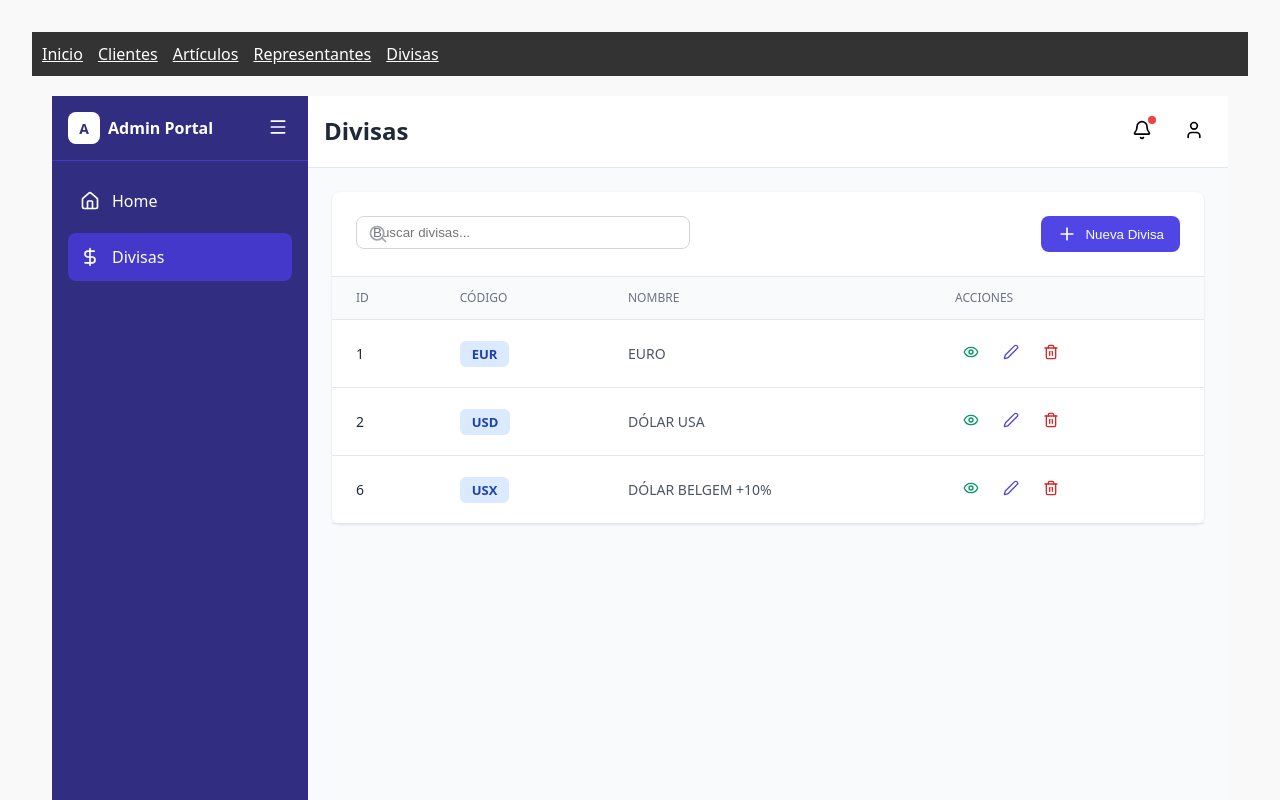
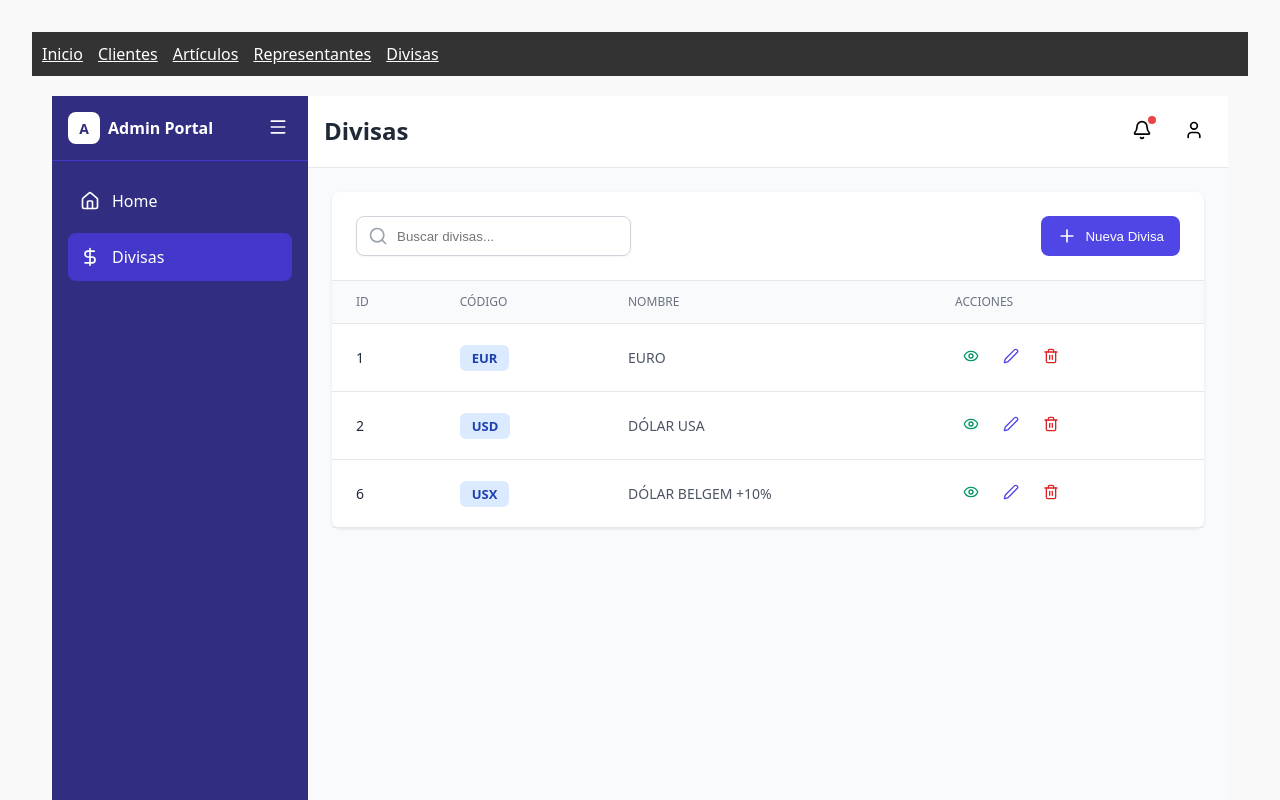
Before and after one commit to Anqi-21Y/Practica_Belgem_Front, a React (Vite) app: page /divisas in a window 1280 px wide. Shown: the top 800 px of the page. Built offline with nearby package versions, Linux system fonts and the light colour scheme.

Commit message:
feat(divisas): unificar estilo del buscador (lupa) con Artículos

```diff
--- a/src/pages/Divisas.jsx
+++ b/src/pages/Divisas.jsx
@@ -30,6 +30,49 @@ const DivisasPage = () => {
     code: '',
     name: ''
   });
+
+    // estilos locales para que la lupa sea igual que Articulos
+  const styles = `
+    .divisas-toolbar { display:flex; gap:1rem; align-items:center; justify-content:space-between; flex-direction:column; }
+    @media(min-width:640px){ .divisas-toolbar { flex-direction:row; } }
+
+    .divisas-search-container {
+      position: relative;
+      width: 100%;
+    }
+    @media(min-width:640px){ .divisas-search-container { width: 50%; } }
+    @media(min-width:1024px){ .divisas-search-container { width: 33.3333%; } }
+
+    .divisas-search-icon {
+      position: absolute;
+      left: 0.75rem; /* 12px */
+      top: 50%;
+      transform: translateY(-50%);
+      color: #9ca3af;
+      pointer-events: none;
+    }
+
+    .divisas-search-input {
+      width: 100%;
+      padding: 0.5rem 1rem 0.5rem 2.5rem; /* pl-10 pr-4 py-2 */
+      border: 1px solid #d1d5db; /* gray-300 */
+      border-radius: 0.5rem; /* 8px */
+      box-shadow: 0 1px 2px rgba(0,0,0,0.05);
+      transition: border-color 0.15s, box-shadow 0.15s;
+      background: white;
+      box-sizing: border-box;
+      height: 40px;
+    }
+
+    .divisas-search-input:focus {
+      border-color: #4f46e5; /* indigo-600 */
+      outline: none;
+      box-shadow: 0 0 0 4px rgba(79,70,229,0.06);
+    }
+
+    /* Asegurar que el botón no se superponga ni cambie el alineamiento */
+    .divisas-actions { display:flex; gap:0.75rem; align-items:center; }
+  `;
 
   const handleViewDivisa = (divisa) => {
     setSelectedDivisa(divisa);
@@ -216,7 +259,9 @@ const DivisasPage = () => {
 
   return (
     <div style={{ display: 'flex', height: '100vh', backgroundColor: '#f9fafb', fontFamily: 'system-ui' }}>
-      {/* Sidebar */}
+      <style>{styles}</style>
+
+      {/* SIDEBAR*/}
       <div style={{ width: sidebarOpen ? '256px' : '80px', backgroundColor: '#312e81', color: 'white', transition: 'width 0.3s', display: 'flex', flexDirection: 'column' }}>
         <div style={{ padding: '16px', display: 'flex', alignItems: 'center', justifyContent: 'space-between', borderBottom: '1px solid #4338ca' }}>
           <div style={{ display: 'flex', alignItems: 'center', gap: '8px' }}>
@@ -242,8 +287,10 @@ const DivisasPage = () => {
         </nav>
       </div>
 
-      {/* Main */}
+      {/* MAIN */}
       <div style={{ flex: 1, display: 'flex', flexDirection: 'column', overflow: 'hidden' }}>
+
+        {/* HEADER */}
         <header style={{ backgroundColor: 'white', borderBottom: '1px solid #e5e7eb', padding: '16px', display: 'flex', alignItems: 'center', justifyContent: 'space-between' }}>
         <div style={{ display: 'flex', alignItems: 'center', gap: '16px' }}>
             {viewMode !== 'list' && (
@@ -253,29 +300,44 @@ const DivisasPage = () => {
             )}
             <h1 style={{ fontSize: '24px', fontWeight: '600', color: '#1f2937', margin: 0 }}>{getTitle()}</h1>
             </div>
+
             <div style={{ display: 'flex', gap: '16px' }}>
             <button style={{ padding: '8px', background: 'transparent', border: 'none', cursor: 'pointer', position: 'relative' }}>
                 <Bell size={20} />
                 <span style={{ position: 'absolute', top: '4px', right: '4px', width: '8px', height: '8px', backgroundColor: '#ef4444', borderRadius: '50%' }}></span>
             </button>
-            <button style={{ padding: '8px', background: 'transparent', border: 'none', cursor: 'pointer' }}><User size={20} /></button>
+            <button style={{ padding: '8px', background: 'transparent', border: 'none', cursor: 'pointer' }}><User size={20} />
+            </button>
             </div>
         </header>
 
-        <div style={{ flex: 1, overflow: 'auto', padding: '24px' }}>
+        {/* LISTA / VIEW / FORM */}
+        <div style={{ padding: '24px', overflow: 'auto' }}>
+
+          {/* LISTA */}
             {viewMode === 'list' ? (
             <div style={{ backgroundColor: 'white', borderRadius: '8px', boxShadow: '0 1px 3px rgba(0,0,0,0.1)' }}>
+
             <div style={{ padding: '24px', borderBottom: '1px solid #e5e7eb', display: 'flex', justifyContent: 'space-between' }}>
-                <div style={{ position: 'relative' }}>
-                    <Search size={20} style={{ position: 'absolute', left: '12px', top: '50%', transform: 'translateY(-50%)', color: '#9ca3af' }} />
-                    <input type="text" placeholder="Buscar divisas..." value={searchTerm} onChange={(e) => setSearchTerm(e.target.value)}
-                    style={{ paddingLeft: '40px', padding: '8px 16px', border: '1px solid #d1d5db', borderRadius: '8px', outline: 'none', width: '300px' }} />
+
+              {/* LUPA NUEVA */}
+                <div className="divisas-search-container">
+                  <Search size={20} className="divisas-search-icon" />
+                  <input
+                    type="text"
+                    placeholder="Buscar divisas..."
+                    value={searchTerm}
+                    onChange={(e) => setSearchTerm(e.target.value)}
+                    className="divisas-search-input"
+                  />
                 </div>
+
                 <button onClick={handleNew} style={{ display: 'flex', alignItems: 'center', gap: '8px', backgroundColor: '#4f46e5', color: 'white', padding: '8px 16px', borderRadius: '8px', border: 'none', cursor: 'pointer', fontWeight: '500' }}>
                     <Plus size={20} />Nueva Divisa
                 </button>
             </div>
 
+            {/* TABLA */}
             <table style={{ width: '100%', borderCollapse: 'collapse' }}>
                 <thead style={{ backgroundColor: '#f9fafb', borderBottom: '1px solid #e5e7eb' }}>
                     <tr>
@@ -315,6 +377,7 @@ const DivisasPage = () => {
             </table>
             </div>
             ) : viewMode === 'view' ? (
+
             <div style={{ backgroundColor: 'white', borderRadius: '8px', boxShadow: '0 1px 3px rgba(0,0,0,0.1)', padding: '32px', maxWidth: '600px' }}>
                 <div style={{ marginBottom: '24px', paddingBottom: '24px', borderBottom: '2px solid #e5e7eb' }}>
                 <h2 style={{ fontSize: '28px', fontWeight: '700', marginBottom: '8px' }}>{selectedDivisa?.name}</h2>
```
